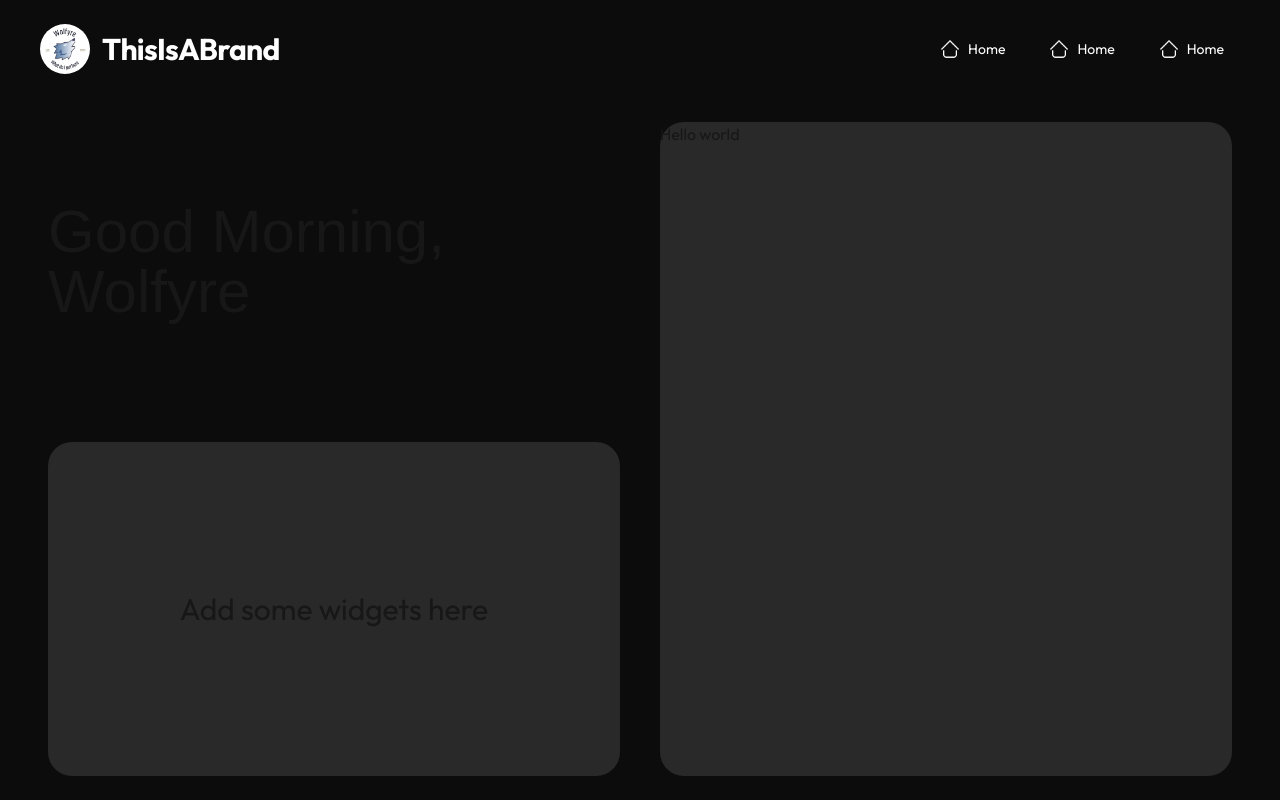
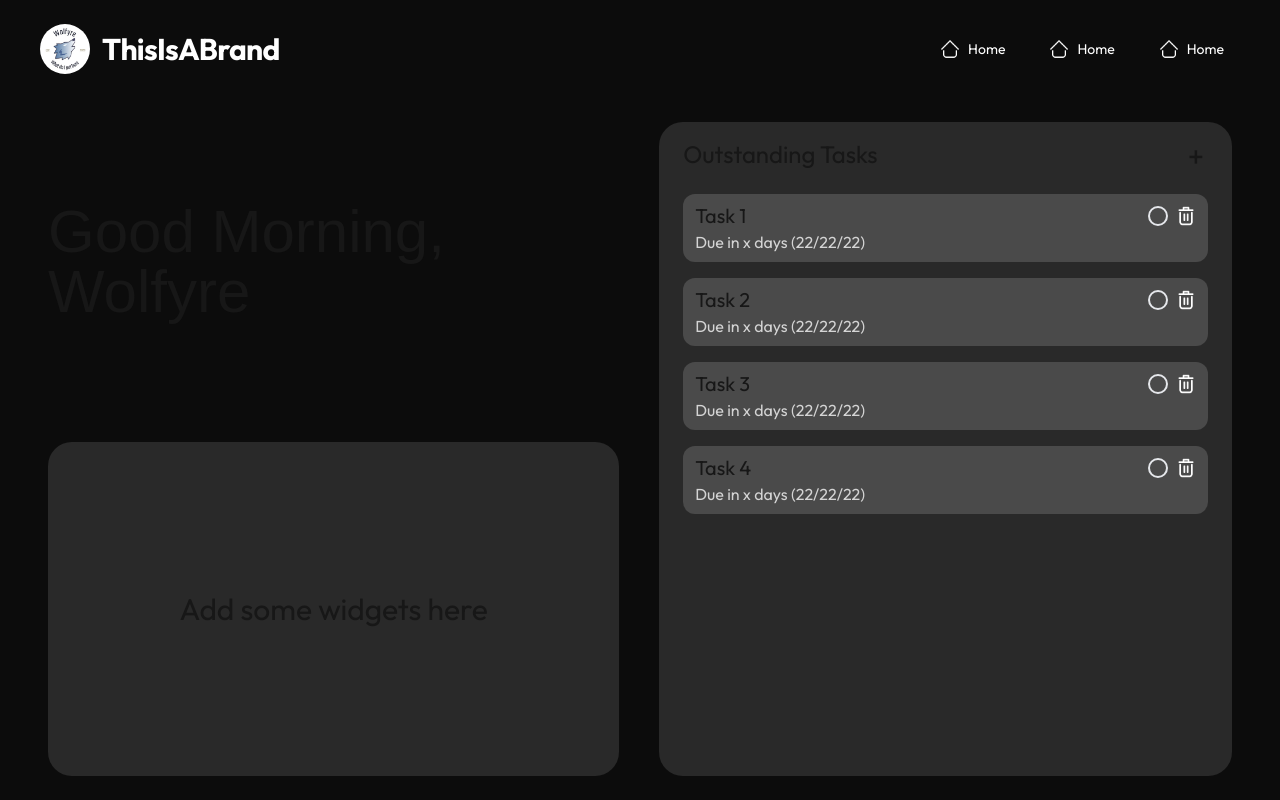
Before and after one commit to Wolfyre243/BARC-taskapp, a Next.js app: page /dashboard in a window 1280 px wide. Built offline with nearby package versions, Linux system fonts and the light colour scheme; a web font is replaced by a local one.

Commit message:
added task card component

```diff
--- a/app/dashboard/page.tsx
+++ b/app/dashboard/page.tsx
@@ -7,7 +7,8 @@
 // Import the components and fonts
 import { sulphurPoint } from "../ui/fonts";
 
-// TODO: Change the font of all the text.
+import TaskCard from "@/app/ui/tasks/taskcard";
+
 export default async function Page() {
     return (
         <main className="flex flex-row items-center h-full w-full gap-x-10 px-12 py-6">
@@ -20,8 +21,19 @@ export default async function Page() {
                     <h1 className="text-3xl">Add some widgets here</h1>
                 </div>
             </div>
-            <div id="tasklistSide" className="h-full w-1/2 rounded-3xl bg-grey-light">
-                <h1>Hello world</h1>
+            <div id="tasklistSide" className="h-full w-1/2 px-6 py-4 rounded-3xl bg-grey-light">
+                <div id="tasklistHeader" className="w-full flex flex-row justify-between mb-5">
+                    <h1 className="text-2xl">Outstanding Tasks</h1>
+                    <button className="mr-1 text-3xl rounded-full">+</button>
+                </div>
+
+                {/* TODO: Maybe turn this tasklist div into its own component so it can be reused */}
+                <div className="flex flex-col gap-y-4">
+                    <TaskCard text={"Task 1"} />
+                    <TaskCard text={"Task 2"} />
+                    <TaskCard text={"Task 3"} />
+                    <TaskCard text={"Task 4"} />
+                </div>
             </div>
         </main>
     )
--- /dev/null
+++ b/app/ui/tasks/actionButtons.tsx
@@ -0,0 +1,60 @@
+// This is the action buttons file. It houses the action buttons for the task cards,
+// and exports all of them in a div by default.
+
+// Import components and other stuff
+import { useState } from 'react';
+import Image from 'next/image';
+
+export default function ActionButtons() {
+    return(
+        <div className="flex flex-row gap-x-2">
+            <MarkCompleteBtn />
+            <DeleteBtn />
+        </div>
+    )
+}
+
+// This is the delete button component
+// On click, it will remove the referenced task from the database (or archive it first).
+// Continue documentation here...
+
+// TODO: Add functionality to this component
+export function DeleteBtn() {
+    return(
+        <button>
+            <Image
+                src={'/icons/delete-icon-minimal.png'}
+                alt={'Delete Button Icon'}
+                width={20}
+                height={20}
+                className='invert'
+            />
+        </button>
+    )
+}
+
+// This is the mark complete button component
+// On click, it will mark the current task as complete.
+// Continue documentation here...
+
+// TODO: Add functionality to this component
+export function MarkCompleteBtn() {
+    // Configure state here
+    const [hover, setHover] = useState(false); // this creates a new variable and a helper function
+    // setHover will toggle hover to true, and vice versa
+
+    // we define className here since we will be making modifications to it later.
+    let className = 'w-5 h-5 rounded-full border-2';
+    // when hover becomes true, we want to highlight te check button.
+    if (hover) {
+        className += ' border-green-500'; // add the relevant class names to the list.
+    }
+
+    return(
+        <button
+            className={className}
+            onPointerEnter={() => setHover(true)} // on hover in, set the hover variable to true.
+            onPointerLeave={() => setHover(false)}
+        ></button>
+    )
+}
--- a/app/ui/tasks/taskcard.tsx
+++ b/app/ui/tasks/taskcard.tsx
@@ -0,0 +1,26 @@
+// This is the task card component that displays all information about a task, in a card format.
+
+// TODO: Figure out ways to import task data from the database
+
+'use client' // needed for markcompleteButton to work properly
+
+// Import components
+import ActionButtons from './actionButtons';
+
+export default function TaskCard({
+    text
+} : {
+    text: string
+}) {
+    return (
+        <div className="rounded-xl p-2 px-3 bg-grey-superlight">
+            {/* Card Header */}
+            <div id="taskcardHeader" className="flex flex-row items-center justify-between">
+                <h1 className="text-xl"> {text} </h1>
+                <ActionButtons />
+            </div>
+
+            <h2 className="text-md text-neutral-300"> Due in x days (22/22/22) </h2>
+        </div>
+    );
+}
--- a/tailwind.config.ts
+++ b/tailwind.config.ts
@@ -11,6 +11,7 @@ const config: Config = {
       colors: {
         background: "var(--background)",
         foreground: "var(--foreground)",
+        'grey-superlight': "#4a4a4a",
         'grey-light': "#292929",
         'grey-medium': "#1e1e1e",
         'grey-dark': "#0c0c0c"
```
Also changed, not shown: public/icons/delete-icon-minimal.png (added).
